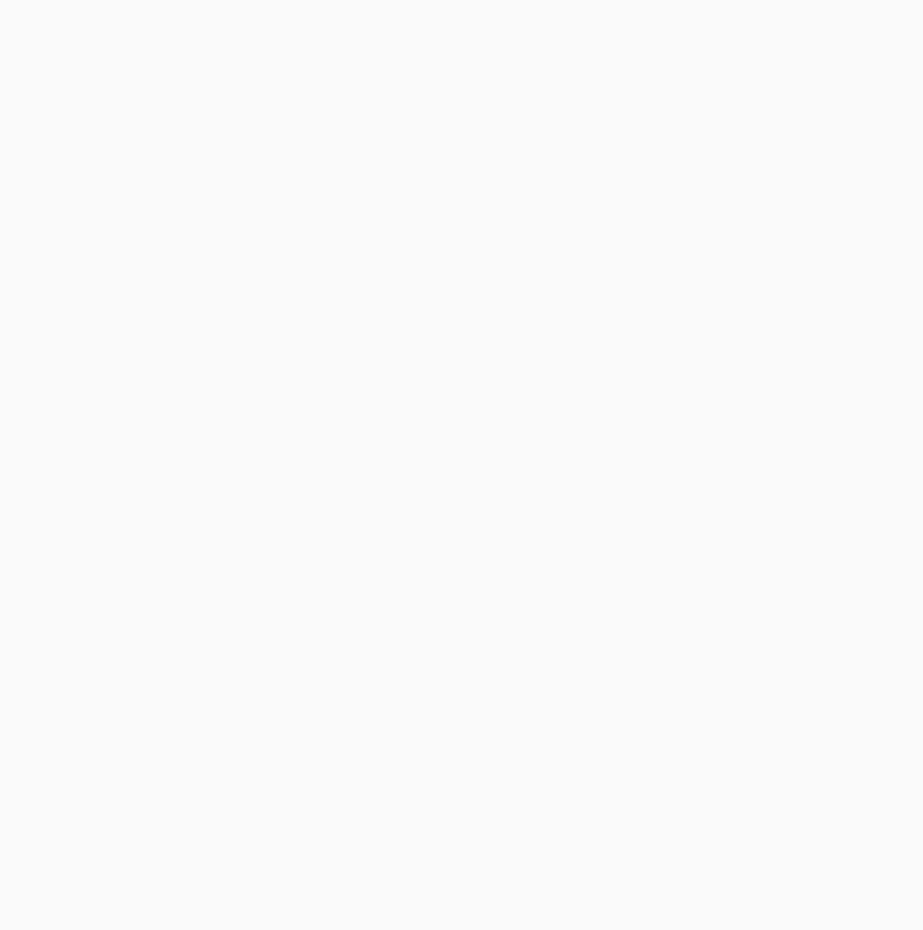
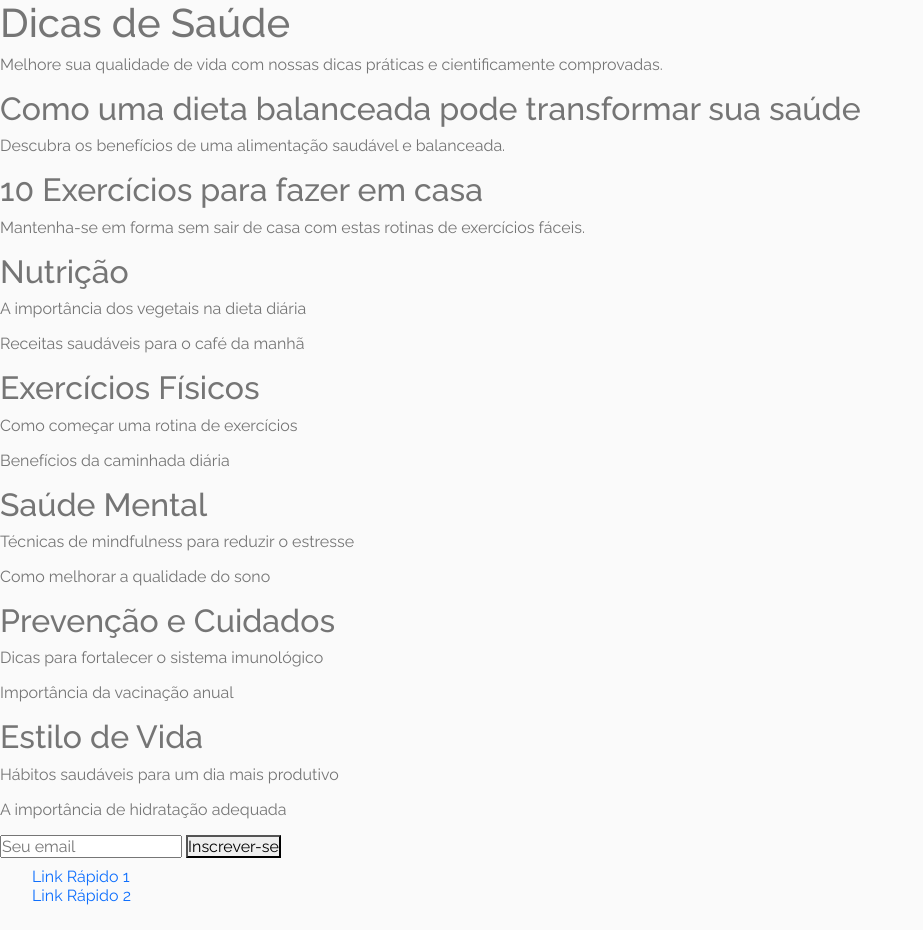
Before and after one commit to jvitor-alol/Saude-Solidaria, a Flask app: page / in a window 1280 px wide. Before the commit the part shown is empty. Shown: the part 961-1891 px from the top of the page, without its empty margins (0-923 px from the left). Before the commit the page ends 79 px from the top, so only its background shows below. Run offline with Flask 3, Linux system fonts and the light colour scheme; some libraries are stand-ins or nearby versions.

Commit message:
tela inicial
Foi adicionado o HTML da página inicial

```diff
--- a/src/app/templates/home.html
+++ b/src/app/templates/home.html
@@ -1 +1,63 @@
-{% extends "base.html" %}
+{% extends "base.html"%}
+{%block content  %}
+    <main>
+        <section id="banner-principal">
+            <img src="destaque.jpg" alt="Imagem de Destaque">
+            <h1>Dicas de Saúde</h1>
+            <p>Melhore sua qualidade de vida com nossas dicas práticas e cientificamente comprovadas.</p>
+        </section>
+        <section id="destaques">
+            <h2>Como uma dieta balanceada pode transformar sua saúde</h2>
+            <p>Descubra os benefícios de uma alimentação saudável e balanceada.</p>
+            <h2>10 Exercícios para fazer em casa</h2>
+            <p>Mantenha-se em forma sem sair de casa com estas rotinas de exercícios fáceis.</p>
+        </section>
+        <section id="dicas-por-categoria">
+            <h2>Nutrição</h2>
+            <p>A importância dos vegetais na dieta diária</p>
+            <p>Receitas saudáveis para o café da manhã</p>
+            <h2>Exercícios Físicos</h2>
+            <p>Como começar uma rotina de exercícios</p>
+            <p>Benefícios da caminhada diária</p>
+            <h2>Saúde Mental</h2>
+            <p>Técnicas de mindfulness para reduzir o estresse</p>
+            <p>Como melhorar a qualidade do sono</p>
+            <h2>Prevenção e Cuidados</h2>
+            <p>Dicas para fortalecer o sistema imunológico</p>
+            <p>Importância da vacinação anual</p>
+            <h2>Estilo de Vida</h2>
+            <p>Hábitos saudáveis para um dia mais produtivo</p>
+            <p>A importância de hidratação adequada</p>
+        </section>
+        <section id="artigos-recentes">
+            <!-- Adicione seus artigos recentes aqui -->
+        </section>
+        <section id="videos">
+            <!-- Adicione seus vídeos aqui -->
+        </section>
+        <section id="newsletter">
+            <form>
+                <input type="email" placeholder="Seu email">
+                <button type="submit">Inscrever-se</button>
+            </form>
+        </section>
+    </main>
+    <footer>
+        <nav>
+            <ul>
+                <li><a href="#">Link Rápido 1</a></li>
+                <li><a href="#">Link Rápido 2</a></li>
+                <!-- Adicione mais links rápidos conforme necessário -->
+            </ul>
+        </nav>
+        <div id="redes-sociais">
+            <!-- Adicione seus ícones de redes sociais aqui -->
+        </div>
+        <div id="contato">
+            <!-- Adicione suas informações de contato aqui -->
+        </div>
+        <div id="creditos-politicas">
+            <!-- Adicione seus créditos e políticas aqui -->
+        </div>
+    </footer>
+{%endblock content  %}
```
